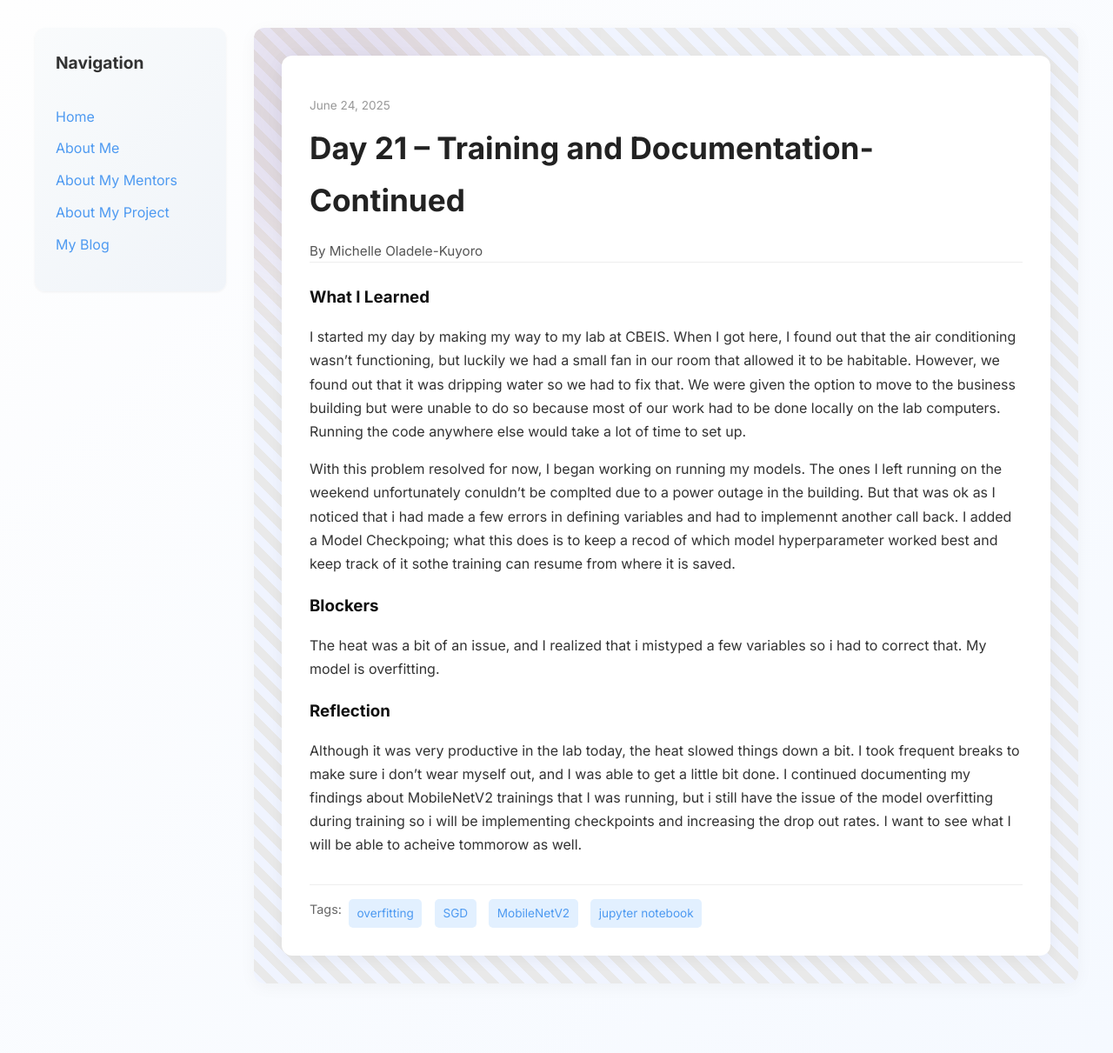
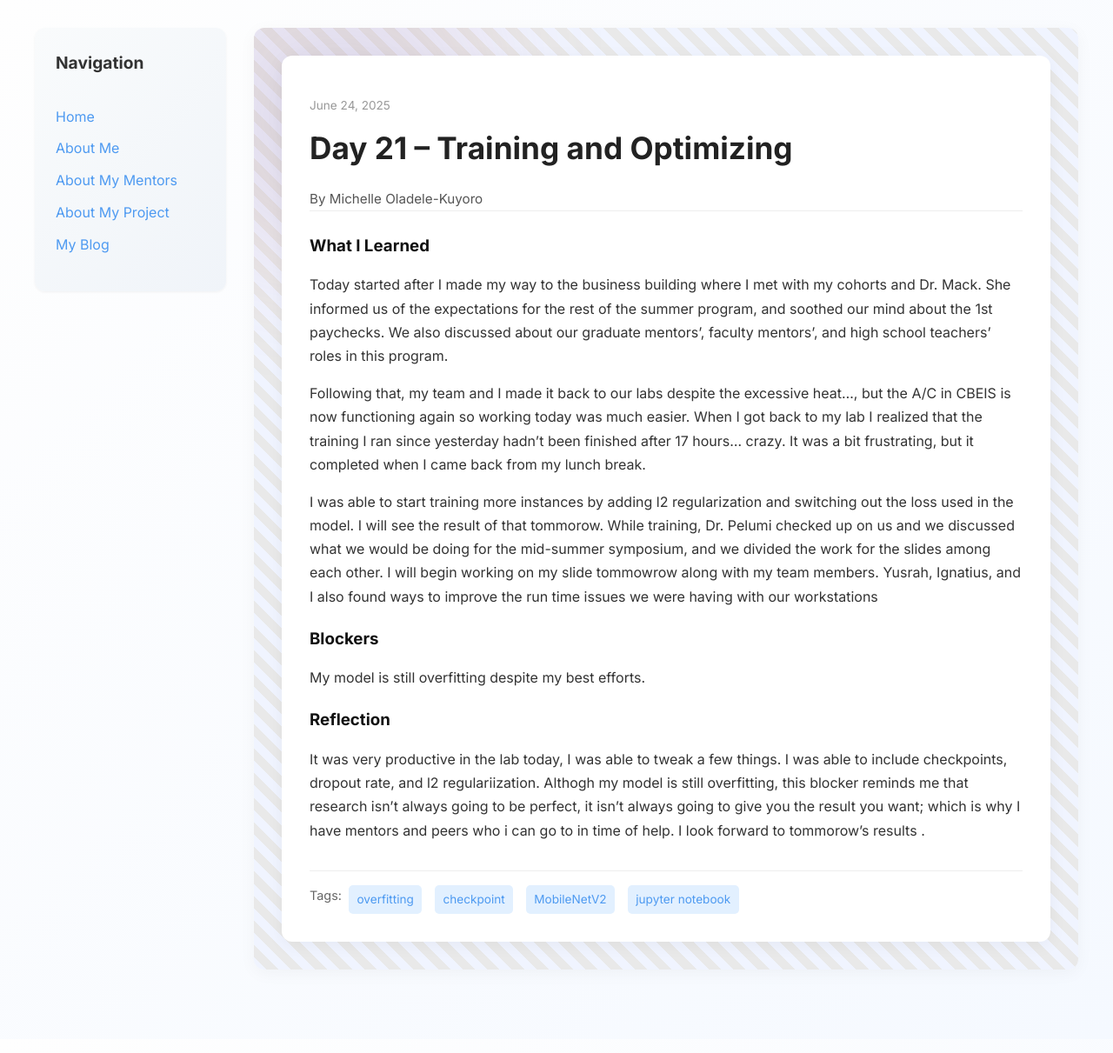
Before and after one commit to Miola585/Miola585.github.io, a Jekyll site: the page built from _posts/2025-06-24-day-21.md, in a window 1280 px wide. Shown: the whole page at 87% size. Built offline with Jekyll 4.4.1, drawn with Linux system fonts in a browser that asks for light colours.

Commit message:
Update 2025-06-24-day-21.md

```diff
--- a/_posts/2025-06-24-day-21.md
+++ b/_posts/2025-06-24-day-21.md
@@ -1,20 +1,21 @@
 ---
 layout: post
-title: "Day 21 – Training and Documentation- Continued"
+title: "Day 21 – Training and Optimizing"
 date: 2025-06-24
 author: Michelle Oladele-Kuyoro
 permalink: /day21.html
-tags: ["overfitting", "SGD", "MobileNetV2", "jupyter notebook"]
+tags: ["overfitting", "checkpoint", "MobileNetV2", "jupyter notebook"]
 
 what_i_learned: |
-  I started my day by making my way to my lab at CBEIS. When I got here, I found out that the air conditioning wasn't functioning, but luckily we had a small fan in our room that allowed it to be habitable. However, we found out that it was dripping water so we had to fix that. We were given the option to move to the business building but were unable to do so because most of our work had to be done locally on the lab computers. Running the code anywhere else would take a lot of time to set up.
+  Today started after I made my way to the business building where I met with my cohorts and Dr. Mack. She informed us of the expectations for the rest of the summer program, and soothed our mind about the 1st paychecks. We also discussed about our graduate mentors', faculty mentors', and high school teachers' roles in this program.
 
-  With this problem resolved for now, I began working on running my models. The ones I left running on the weekend unfortunately conuldn't be complted due to a power outage in the building. But that was ok as I noticed that i had made a few errors in defining variables and had to implemennt another call back. I added a Model Checkpoing; what this does is to keep a recod of which model hyperparameter worked best and keep track of it sothe training can resume from where it is saved.
+  Following that, my team and I made it back to our labs despite the excessive heat..., but the A/C in CBEIS is now functioning again so working today was much easier. When I got back to my lab I realized that the training I ran since yesterday hadn't been finished after 17 hours... crazy. It was a bit frustrating, but it completed when I came back from my lunch break.
 
+  I was able to start training more instances by adding l2 regularization and switching out the loss used in the model. I will see the result of that tommorow. While training, Dr. Pelumi checked up on us and we discussed what we would be doing for the mid-summer symposium, and we divided the work for the slides among each other. I will begin working on my slide tommowrow along with my team members. Yusrah, Ignatius, and I also found ways to improve the run time issues we were having with our workstations
 
 blockers: |
-  The heat was a bit of an issue, and I realized that i mistyped a few variables so i had to correct that. My model is overfitting.
+   My model is still overfitting despite my best efforts.
 
 reflection: |
-  Although it was very productive in the lab today, the heat slowed things down a bit. I took frequent breaks to make sure i don't wear myself out, and I was able to get a little bit done. I continued documenting my findings about MobileNetV2 trainings that I was running, but i still have the issue of the model overfitting during training so i will be implementing checkpoints and increasing the drop out rates. I want to see what I will be able to acheive tommorow as well.
+  It was very productive in the lab today, I was able to tweak a few things. I was able to include checkpoints, dropout rate, and l2 regulariization. Althogh my model is still overfitting, this blocker reminds me that research isn't always going to be perfect, it isn't always going to give you the result you want; which is why I have mentors and peers who i can go to in time of help. I look forward to tommorow's results .
 ---
```
